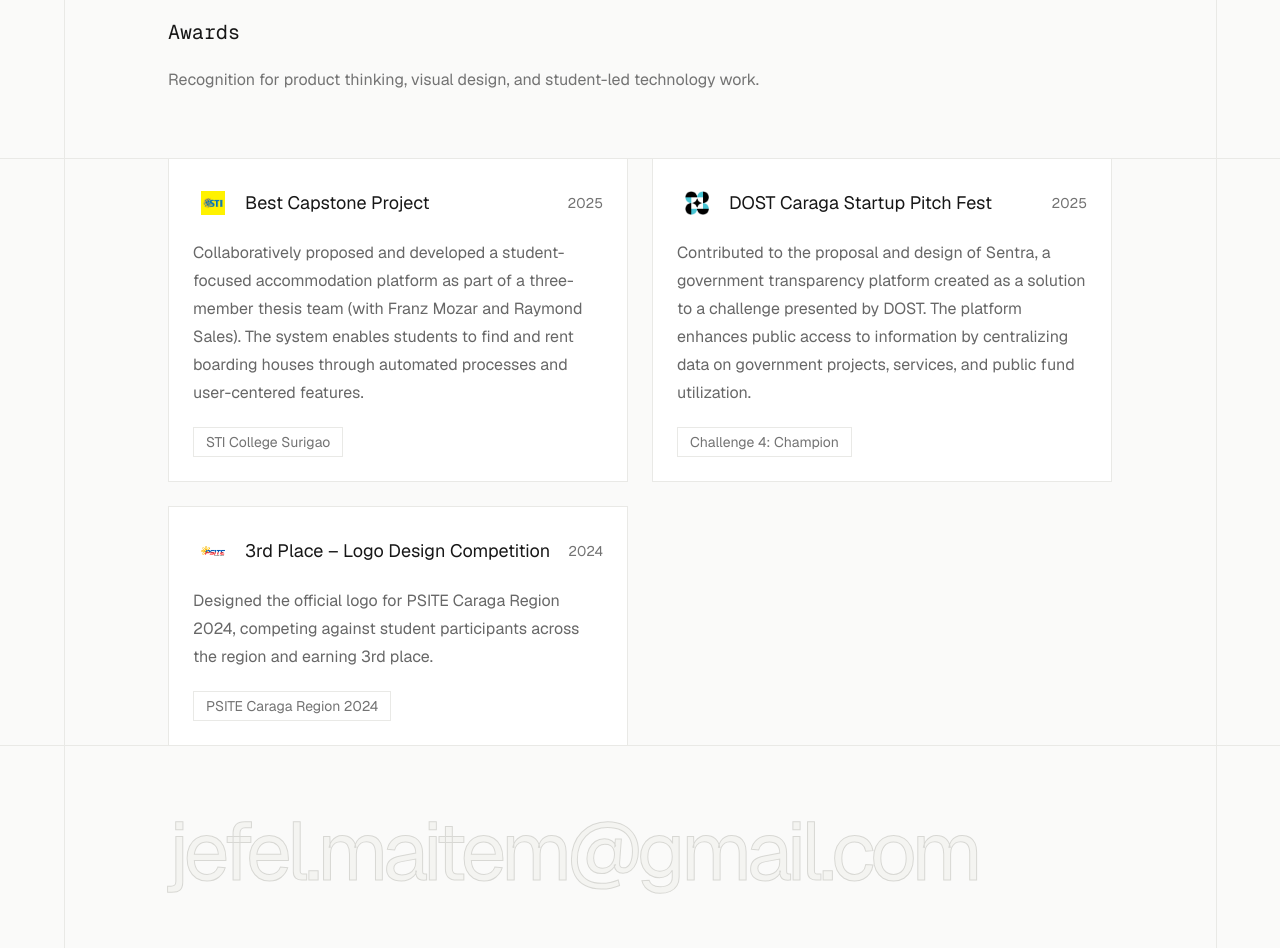
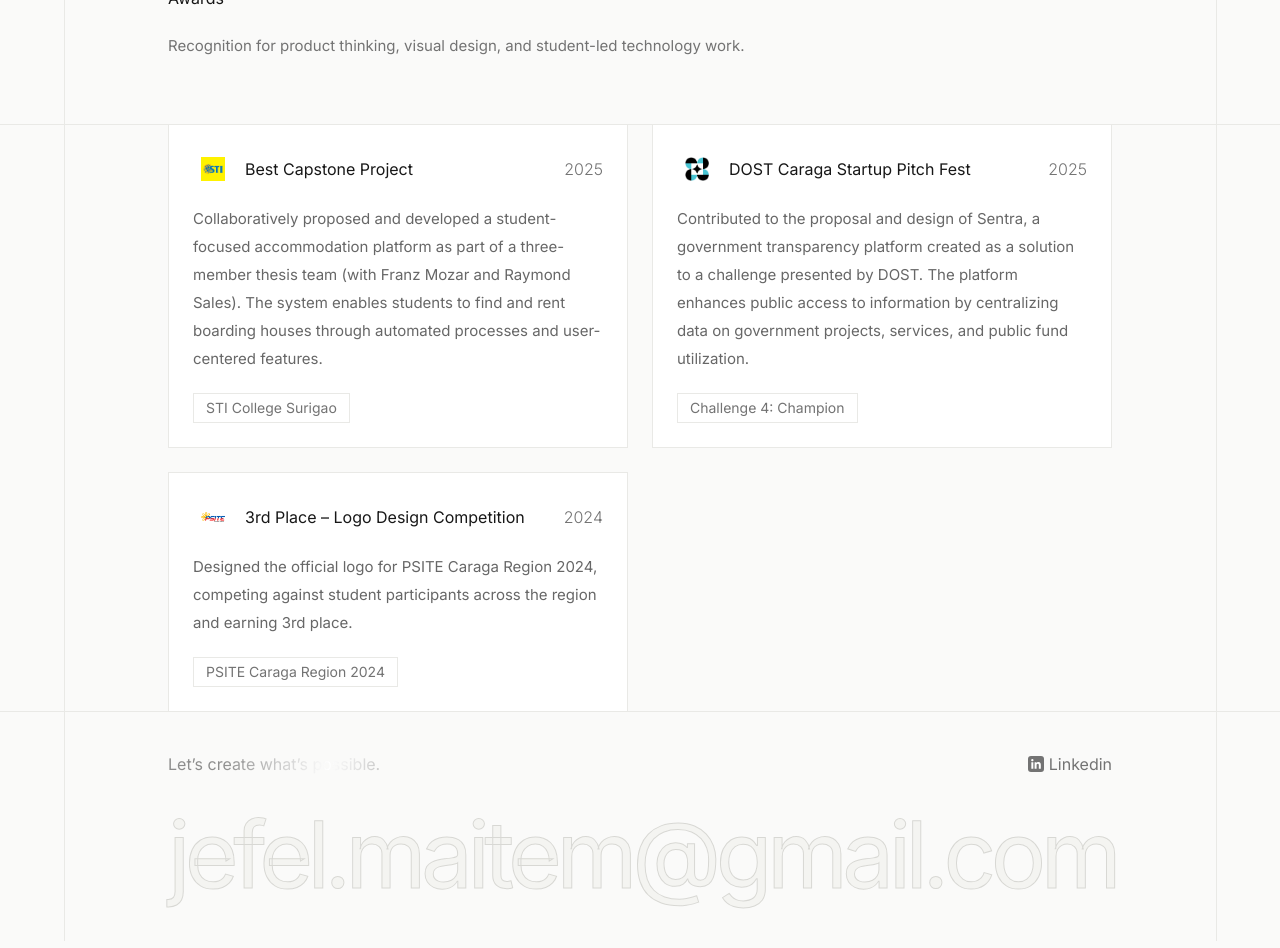
Before and after one commit to jefel-design/jefel-espanola, a React (Vite) app: page /awards in a window 1280 px wide. Shown: the part 200-1148 px from the top of the page. Built offline with nearby package versions, Linux system fonts and the light colour scheme.

Commit message:
Refine portfolio navigation and footer

```diff
--- a/index.html
+++ b/index.html
@@ -25,7 +25,7 @@
     <link rel="preconnect" href="https://fonts.gstatic.com" crossorigin />
     <link
       rel="stylesheet"
-      href="https://fonts.googleapis.com/css2?family=Geist:wght@400;500;600&family=Geist+Mono:wght@400;500&display=swap"
+      href="https://fonts.googleapis.com/css2?family=Inter:wght@300;400;500;600&display=swap"
     />
 
     <title>Jefel Española — Graphic & UI/Web Designer</title>
--- a/src/App.tsx
+++ b/src/App.tsx
@@ -46,7 +46,6 @@ function App() {
               path="/education"
               element={
                 <SectionPageLayout
-                  index="02"
                   title="Education"
                   description="Academic foundation in information technology, web design, and design communication."
                 >
@@ -58,7 +57,6 @@ function App() {
               path="/skills"
               element={
                 <SectionPageLayout
-                  index="03"
                   title="Skills"
                   description="Tools and strengths used to design, build, and ship responsive digital experiences."
                 >
@@ -70,7 +68,6 @@ function App() {
               path="/awards"
               element={
                 <SectionPageLayout
-                  index="04"
                   title="Awards"
                   description="Recognition for product thinking, visual design, and student-led technology work."
                 >
--- a/src/components/AboutPage.tsx
+++ b/src/components/AboutPage.tsx
@@ -26,6 +26,7 @@ export function AboutPage() {
                   className="about-back-link"
                 >
                   <ArrowLeft size={18} />
+                  <span>Back</span>
                 </Link>
 
                 <ModeToggle />
@@ -37,7 +38,7 @@ export function AboutPage() {
               </h1>
 
               <div className="max-w-3xl space-y-4">
-                <p className="about-copy mb-5 text-sm font-light leading-relaxed md:text-base">
+                <p className="about-copy mb-5 font-light leading-relaxed">
                   I work across graphic design, UI/web design, and front-end
                   implementation, shaping visuals that communicate clearly and
                   feel deliberate.
--- a/src/components/ExperiencePage.tsx
+++ b/src/components/ExperiencePage.tsx
@@ -4,7 +4,6 @@ import { SectionPageLayout } from "./SectionPageLayout";
 export function ExperiencePage() {
   return (
     <SectionPageLayout
-      index="01"
       title="Experience"
       description="Recent roles across interface design, front-end work, branding, websites, and creative works."
     >
--- a/src/components/HomeHero.tsx
+++ b/src/components/HomeHero.tsx
@@ -3,6 +3,7 @@ import { Link } from "react-router-dom";
 import { ArrowUpRight } from "lucide-react";
 import { publicAsset } from "../lib/assets";
 import { HeroNote } from "./HeroNote";
+import { LinkedinIconLink } from "./LinkedinLink";
 import { ModeToggle } from "./mode-toggle";
 
 const rolePhrases = [
@@ -98,6 +99,7 @@ export function HomeHero() {
         <div className="figma-home-introduction">
           <div className="figma-home-utilities slide-fade-up slide-fade-up-delay-1">
             <HeroNote />
+            <LinkedinIconLink />
             <ModeToggle />
           </div>
 
@@ -160,6 +162,9 @@ export function HomeHero() {
           >
             Get in touch
           </a>
+          <span className="figma-home-contact-note shining-text">
+            Let’s create what’s possible.
+          </span>
         </div>
       </div>
     </section>
--- /dev/null
+++ b/src/components/LinkedinLink.tsx
@@ -0,0 +1,58 @@
+import { Button } from "./ui/button";
+
+function LinkedinLogo() {
+  return (
+    <span aria-hidden="true" className="linkedin-logo">
+      <svg
+        viewBox="0 0 448 512"
+        className="linkedin-logo-mark"
+        focusable="false"
+      >
+        <path
+          fill="currentColor"
+          d="M100.28 448H7.4V148.9h92.88zm-46.49-340.7C24.09 107.3 0 83.2 0 53.6A53.6 53.6 0 0 1 107.2 53.6c0 29.6-24.1 53.7-53.41 53.7zM447.9 448h-92.68V302.4c0-34.7-.7-79.2-48.29-79.2-48.29 0-55.69 37.7-55.69 76.7V448h-92.78V148.9h89.08v40.8h1.3c12.4-23.5 42.69-48.3 87.88-48.3 94 0 111.28 61.9 111.28 142.3V448z"
+        />
+      </svg>
+    </span>
+  );
+}
+
+export function LinkedinLink() {
+  return (
+    <Button
+      asChild
+      variant="ghost"
+      className="linkedin-link h-auto p-0 font-normal hover:bg-transparent"
+    >
+      <a
+        href="https://www.linkedin.com/in/jefel/"
+        target="_blank"
+        rel="noreferrer"
+      >
+        <LinkedinLogo />
+        Linkedin
+      </a>
+    </Button>
+  );
+}
+
+export function LinkedinIconLink() {
+  return (
+    <Button
+      asChild
+      variant="ghost"
+      size="icon"
+      className="hero-linkedin-link"
+    >
+      <a
+        href="https://www.linkedin.com/in/jefel/"
+        target="_blank"
+        rel="noreferrer"
+        aria-label="Open LinkedIn profile"
+        title="LinkedIn"
+      >
+        <LinkedinLogo />
+      </a>
+    </Button>
+  );
+}
--- a/src/components/SectionPageLayout.tsx
+++ b/src/components/SectionPageLayout.tsx
@@ -1,17 +1,35 @@
 import { ReactNode } from "react";
 import { ArrowLeft } from "lucide-react";
 import { Link } from "react-router-dom";
+import { LinkedinLink } from "./LinkedinLink";
 import { ModeToggle } from "./mode-toggle";
 
 type SectionPageLayoutProps = {
-  index: string;
   title: string;
   description: string;
   children: ReactNode;
 };
 
+function SectionFooter() {
+  return (
+    <footer className="section-page-footer">
+      <div className="page-container section-page-footer-inner">
+        <div className="section-footer-meta">
+          <span className="shining-text">Let’s create what’s possible.</span>
+          <LinkedinLink />
+        </div>
+
+        <div
+          className="section-footer-email slide-fade-up slide-fade-up-delay-3 max-w-full font-body font-normal leading-none tracking-[-0.06em]"
+        >
+          jefel.maitem@gmail.com
+        </div>
+      </div>
+    </footer>
+  );
+}
+
 export function SectionPageLayout({
-  index,
   title,
   description,
   children,
@@ -30,16 +48,13 @@ export function SectionPageLayout({
               className="section-back-link slide-fade-up"
             >
               <ArrowLeft size={18} strokeWidth={1.75} />
+              <span>Back</span>
             </Link>
 
             <ModeToggle className="slide-fade-up" />
           </div>
 
           <div className="section-page-heading slide-fade-up slide-fade-up-delay-1">
-            <p className="section-page-index">
-              {index}
-            </p>
-
             <h1 className="section-page-title">
               {title}
             </h1>
@@ -53,15 +68,7 @@ export function SectionPageLayout({
 
       {children}
 
-      <footer className="section-page-footer">
-        <div className="page-container section-page-footer-inner">
-          <div
-            className="section-footer-email slide-fade-up slide-fade-up-delay-3 max-w-full break-words font-body text-[clamp(28px,8vw,82px)] font-normal leading-none tracking-[-0.06em]"
-          >
-            jefel.maitem@gmail.com
-          </div>
-        </div>
-      </footer>
+      <SectionFooter />
     </div>
   );
 }
--- a/src/index.css
+++ b/src/index.css
@@ -18,17 +18,22 @@
   --card-tag-bg: transparent;
   --theme-toggle-bg: #ffffff;
   --theme-toggle-shadow: none;
+  --shine-text-color: #737373;
+  --shine-text-base: rgba(23, 23, 23, 0.48);
+  --shine-text-highlight: #ffffff;
   --selection-bg: rgba(23, 23, 23, 0.12);
   --about-accent-glow: rgba(4, 106, 180, 0.06);
   --about-ambient-glow: rgba(23, 23, 23, 0.035);
   --about-card-shadow: 0 18px 48px rgba(23, 23, 23, 0.12);
 
-  --font-heading: 'Geist Mono', ui-monospace, SFMono-Regular, monospace;
-  --font-body: 'Geist', sans-serif;
+  --font-heading: 'Inter', 'Inter Fallback', -apple-system, BlinkMacSystemFont, 'Segoe UI', sans-serif;
+  --font-body: 'Inter', 'Inter Fallback', -apple-system, BlinkMacSystemFont, 'Segoe UI', sans-serif;
   --text-2xs: 0.625rem;
   --text-xs: 0.75rem;
   --text-compact: 0.8125rem;
   --text-sm: 0.875rem;
+  --font-size-paragraph: 0.9375rem;
+  --font-size-heading: 1rem;
   --text-base: 1rem;
   --text-lg: 1.125rem;
   --text-xl: 1.25rem;
@@ -65,6 +70,9 @@
   --card-icon: rgba(255, 255, 255, 0.4);
   --theme-toggle-bg: #111111;
   --theme-toggle-shadow: 0 6px 18px rgba(0, 0, 0, 0.48);
+  --shine-text-color: #ffffff;
+  --shine-text-base: rgba(255, 255, 255, 0.55);
+  --shine-text-highlight: #ffffff;
   --selection-bg: rgba(255, 255, 255, 0.18);
   --about-accent-glow: rgba(4, 106, 180, 0.08);
   --about-ambient-glow: rgba(255, 255, 255, 0.05);
@@ -75,6 +83,18 @@ html,
 body,
 #root {
   font-family: var(--font-body);
+}
+
+h1,
+h2,
+h3 {
+  font-family: var(--font-heading);
+  font-size: var(--font-size-heading);
+}
+
+p {
+  font-family: var(--font-body);
+  font-size: var(--font-size-paragraph);
 }
 
 body {
@@ -224,10 +244,11 @@ body {
 .section-back-link,
 .about-back-link {
   display: inline-flex;
-  width: 2.5rem;
+  width: auto;
   height: 2.5rem;
   align-items: center;
   justify-content: flex-start;
+  gap: 0.5rem;
   border-radius: var(--radius-pill);
   color: var(--text-muted);
   transition: color var(--duration-normal) var(--ease-standard);
@@ -238,17 +259,8 @@ body {
   color: var(--text-primary);
 }
 
-.section-page-index {
-  color: var(--text-faint);
-  font-family: var(--font-heading);
-  font-size: var(--text-xs);
-}
-
 .section-page-title {
-  margin-top: 1rem;
   color: var(--text-primary);
-  font-family: var(--font-heading);
-  font-size: var(--text-xl);
   font-weight: 400;
   line-height: 1.75rem;
 }
@@ -256,8 +268,6 @@ body {
 .section-page-description {
   margin-top: 1.25rem;
   color: var(--text-muted);
-  font-family: var(--font-body);
-  font-size: var(--text-base);
   line-height: 1.75rem;
 }
 
@@ -266,7 +276,17 @@ body {
 }
 
 .section-page-footer-inner {
-  padding-block: var(--space-section);
+  container-type: inline-size;
+  padding-block: clamp(1.75rem, 4vw, 2.5rem);
+}
+
+.section-footer-meta {
+  display: flex;
+  align-items: center;
+  justify-content: space-between;
+  gap: var(--space-element);
+  margin-bottom: clamp(1.25rem, 3vw, 2rem);
+  flex-wrap: wrap;
 }
 
 .section-content-divider {
@@ -343,23 +363,17 @@ body {
 
 .portfolio-card-title {
   color: var(--text-primary);
-  font-family: var(--font-body);
-  font-size: var(--text-lg);
   font-weight: 400;
   line-height: 1.75rem;
 }
 
 .portfolio-card-meta {
   color: var(--text-muted);
-  font-family: var(--font-body);
-  font-size: var(--text-sm);
   font-weight: 300;
 }
 
 .portfolio-card-copy {
   color: var(--text-secondary);
-  font-family: var(--font-body);
-  font-size: var(--text-base);
   font-weight: 400;
   line-height: 1.75rem;
 }
@@ -376,8 +390,10 @@ body {
 }
 
 .section-footer-email {
+  width: 100%;
   color: var(--section-footer-text);
-  overflow-wrap: anywhere;
+  font-size: clamp(1rem, 9.8cqw, 6rem);
+  white-space: nowrap;
   -webkit-text-stroke: 1px var(--section-footer-stroke);
 }
 
@@ -476,8 +492,8 @@ body {
 
 .theme-toggle-button {
   position: relative;
-  width: 40px;
-  height: 40px;
+  width: 36px;
+  height: 36px;
   border-radius: var(--radius-pill);
   border: 0;
   background: var(--theme-toggle-bg);
@@ -501,13 +517,13 @@ body {
   right: 0;
   display: flex;
   align-items: center;
-  gap: clamp(20px, 6vw, 24px);
+  gap: clamp(10px, 2vw, 12px);
 }
 
 .hero-note-trigger {
   appearance: none;
   display: inline-flex;
-  min-height: 40px;
+  min-height: 36px;
   align-items: center;
   border: 0;
   padding: 0;
@@ -549,8 +565,6 @@ body {
 
 .hero-note-title {
   color: var(--text-primary);
-  font-family: var(--font-heading);
-  font-size: var(--text-sm);
   font-weight: 400;
   line-height: 1.3;
 }
@@ -651,8 +665,6 @@ body {
 
 .figma-home-title {
   color: var(--text-primary);
-  font-family: var(--font-heading);
-  font-size: var(--text-xl);
   font-weight: 400;
   line-height: 1;
 }
@@ -661,8 +673,6 @@ body {
   max-width: 36rem;
   margin-top: var(--space-element);
   color: var(--text-muted);
-  font-family: var(--font-body);
-  font-size: var(--text-base);
   line-height: 1.5rem;
 }
 
@@ -687,11 +697,91 @@ body {
 .figma-home-contact {
   display: flex;
   align-items: center;
+  justify-content: space-between;
+  gap: var(--space-element);
+  flex-wrap: wrap;
   padding-block: clamp(3rem, 10vw, 3.5rem);
   color: var(--text-primary);
   font-family: var(--font-body);
   font-size: var(--text-base);
   line-height: 1;
+}
+
+.figma-home-contact-note {
+  margin-left: auto;
+  font-size: var(--text-sm);
+  text-align: right;
+}
+
+.shining-text {
+  color: var(--shine-text-color);
+  background: repeating-linear-gradient(
+    100deg,
+    var(--shine-text-base) 0%,
+    var(--shine-text-base) 25%,
+    var(--shine-text-highlight) 50%,
+    var(--shine-text-base) 75%,
+    var(--shine-text-base) 100%
+  );
+  background-size: 200% 100%;
+  background-repeat: repeat-x;
+  background-clip: text;
+  -webkit-background-clip: text;
+  -webkit-text-fill-color: transparent;
+  animation: textShine 5s linear infinite;
+  will-change: background-position;
+}
+
+@keyframes textShine {
+  from {
+    background-position: 0 50%;
+  }
+
+  to {
+    background-position: 200% 50%;
+  }
+}
+
+.linkedin-link {
+  display: inline-flex;
+  align-items: center;
+  gap: 0.3125rem;
+  color: var(--text-muted);
+  font-size: var(--text-base);
+  font-weight: 400;
+  transition: color var(--duration-normal) var(--ease-standard);
+}
+
+.linkedin-logo {
+  display: inline-flex;
+  width: 1rem;
+  height: 1rem;
+  align-items: center;
+  justify-content: center;
+  border-radius: 3px;
+  background: var(--text-muted);
+  color: #ffffff;
+}
+
+.linkedin-logo-mark {
+  width: 0.625rem;
+  height: 0.6875rem;
+}
+
+.linkedin-link:hover {
+  color: var(--text-primary);
+}
+
+.hero-linkedin-link {
+  width: 32px;
+  height: 32px;
+  background: transparent;
+  color: var(--text-muted);
+}
+
+.hero-linkedin-link:hover {
+  background: transparent;
+  color: var(--text-primary);
 }
 
 .figma-home-nav-link {
@@ -776,7 +866,6 @@ body {
 .about-title {
   max-width: 48rem;
   color: var(--text-primary);
-  font-size: clamp(2.25rem, 6.5vw, 3.75rem);
   font-weight: 500;
   letter-spacing: -0.025em;
   line-height: 1.08;
@@ -802,20 +891,16 @@ body {
 
 .about-person-name {
   color: var(--text-primary);
-  font-size: var(--text-sm);
   font-weight: 500;
 }
 
 .about-person-role {
   color: var(--text-muted);
-  font-size: var(--text-xs);
 }
 
 @media (max-width: 640px) {
   .section-footer-email {
-    font-size: clamp(30px, 9vw, 42px);
     letter-spacing: -0.03em;
-    line-height: 1.05;
     -webkit-text-stroke-width: 0.6px;
   }
 }
@@ -858,9 +943,6 @@ body {
     padding-block: clamp(3rem, 6vw, 3.25rem);
   }
 
-  .about-person-role {
-    font-size: var(--text-sm);
-  }
 }
 
 @media (min-width: 1024px) {
@@ -928,6 +1010,12 @@ body {
     animation: none;
   }
 
+  .shining-text {
+    animation: none;
+    background: none;
+    -webkit-text-fill-color: currentColor;
+  }
+
   .about-photo-card {
     transform: none;
     transition: none;
```
Also changed, not shown: tailwind.config.js (+4 -4 lines).
